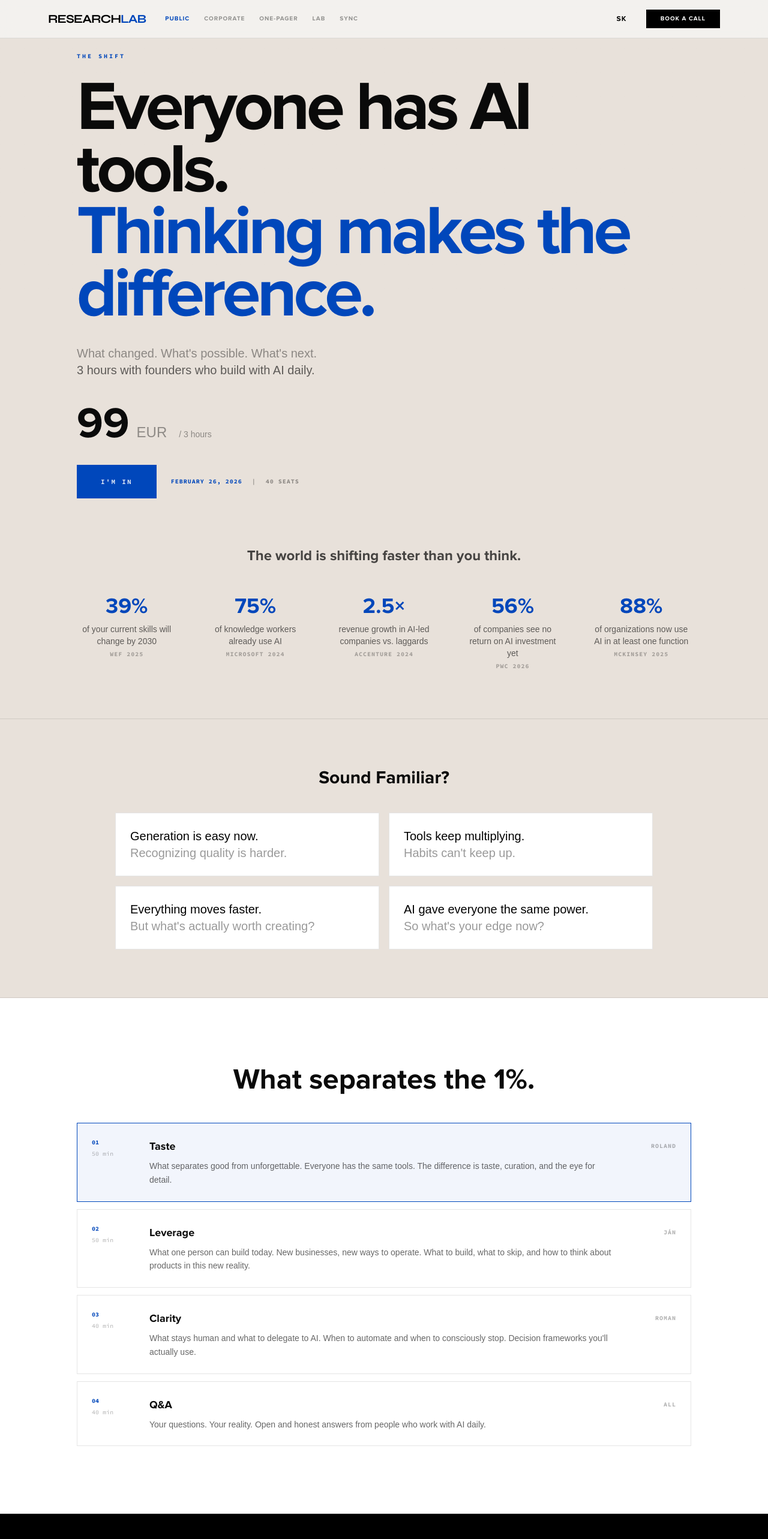
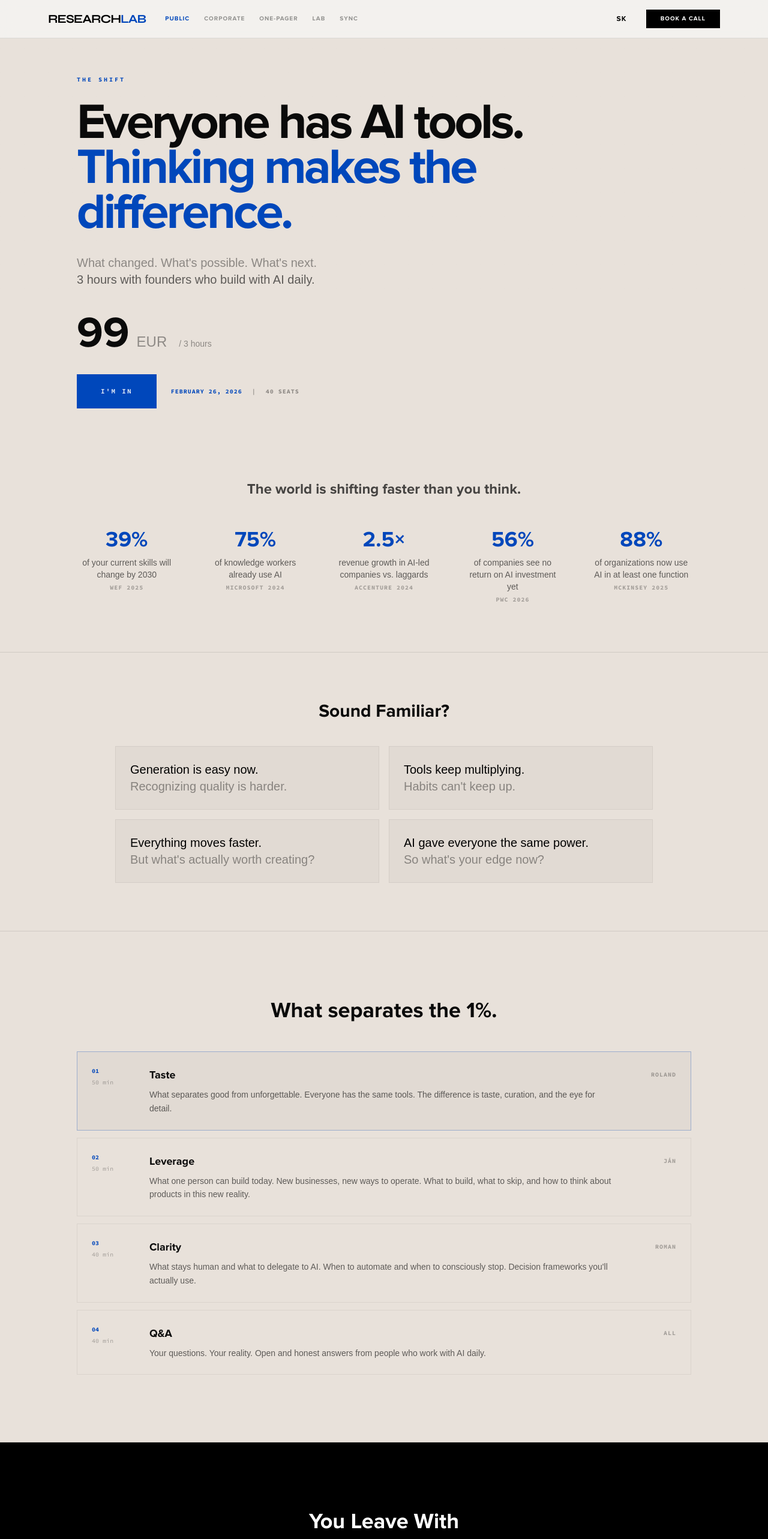
Before and after one commit to princeofwellness/researchlab, a Next.js app: page /public in a window 1280 px wide. Shown: the top 2566 px of the page at 60% size. Built offline with nearby package versions, Linux system fonts and the light colour scheme; a web font is replaced by a local one.

Commit message:
homepage + public: smaller headlines, softer cards, drop hard white/blue sections

```diff
--- a/src/app/page.tsx
+++ b/src/app/page.tsx
@@ -137,7 +137,7 @@ export default function HomePage() {
                         initial={{ opacity: 0, y: 30 }}
                         animate={{ opacity: 1, y: 0 }}
                         transition={{ delay: 0.1 }}
-                        className="font-bold text-[13vw] md:text-[9vw] leading-[0.9] tracking-tighter"
+                        className="font-bold text-[10vw] md:text-[6.5vw] leading-[0.9] tracking-tighter"
                     >
                         {t.hero.title.line1}<br />
                         <span className="text-[#0047BB]">{t.hero.title.line2}</span>
--- a/src/app/public/page.tsx
+++ b/src/app/public/page.tsx
@@ -317,7 +317,7 @@ export default function PublicSessionsPage() {
                         initial={{ opacity: 0, y: 30 }}
                         animate={{ opacity: 1, y: 0 }}
                         transition={{ delay: 0.1 }}
-                        className="font-bold text-[13vw] md:text-[9vw] leading-[0.9] tracking-tighter mb-8"
+                        className="font-bold text-[10vw] md:text-[6.5vw] leading-[0.9] tracking-tighter mb-8"
                     >
                         {t.hero.title.line1}<br />
                         <span className="text-[#0047BB]">{t.hero.title.line2}</span>
@@ -418,7 +418,7 @@ export default function PublicSessionsPage() {
                                 whileInView={{ opacity: 1, y: 0 }}
                                 viewport={{ once: true }}
                                 transition={{ delay: i * 0.1 }}
-                                className="p-6 border border-black/10 bg-white"
+                                className="p-6 border border-black/[0.06] bg-black/[0.03]"
                             >
                                 <p className="text-lg md:text-xl font-medium text-black">{card.headline}</p>
                                 <p className="text-lg md:text-xl text-black/40">{card.subline}</p>
@@ -428,10 +428,10 @@ export default function PublicSessionsPage() {
                 </div>
             </section>
 
-            <section className="py-20 md:py-28 px-6 md:px-12 bg-white border-b border-black/10">
+            <section className="py-20 md:py-28 px-6 md:px-12 border-b border-black/10">
                 <div className="max-w-5xl mx-auto">
                     <div className="mb-12 text-center">
-                        <h2 className="font-bold text-4xl md:text-5xl">
+                        <h2 className="font-bold text-3xl md:text-4xl">
                             {t.session.title}
                         </h2>
                         <p className="text-lg text-[#0047BB] mt-2">{t.session.subtitle}</p>
@@ -448,8 +448,8 @@ export default function PublicSessionsPage() {
                                 className={cn(
                                     "flex flex-col md:flex-row gap-4 p-5 md:p-6 border transition-all",
                                     i === 0
-                                        ? "border-[#0047BB] bg-[#0047BB]/5"
-                                        : "border-black/10 hover:border-[#0047BB]/30"
+                                        ? "border-[#0047BB]/30 bg-black/[0.03]"
+                                        : "border-black/[0.06] hover:border-[#0047BB]/20"
                                 )}
                             >
                                 <div className="flex md:flex-col items-center md:items-start gap-3 md:gap-1 md:w-20 shrink-0">
@@ -485,15 +485,15 @@ export default function PublicSessionsPage() {
                 </div>
             </section>
 
-            <section className="py-20 md:py-28 px-6 md:px-12 bg-[#0047BB] text-white">
+            <section className="py-20 md:py-28 px-6 md:px-12 bg-black text-white">
                 <div className="max-w-5xl mx-auto">
                     <div className="text-center mb-12">
-                        <h2 className="font-bold text-4xl md:text-5xl mb-2">{t.founders.title}</h2>
-                        <p className="text-white/60">{t.founders.subtitle}</p>
+                        <h2 className="font-bold text-3xl md:text-4xl mb-2">{t.founders.title}</h2>
+                        <p className="text-white/40">{t.founders.subtitle}</p>
                     </div>
                     <div className="grid grid-cols-1 md:grid-cols-3 gap-4">
                         {t.founders.cards.map((card: any, i: number) => (
-                            <div key={i} className="p-6 border border-white/20 bg-white/5 hover:bg-white/10 transition-all">
+                            <div key={i} className="p-6 border border-white/10 hover:border-white/20 transition-all">
                                 <h4 className="text-xl font-bold">{card.name}</h4>
                                 <p className="text-[10px] font-bold uppercase tracking-widest text-white/50 mt-1 font-code-brand">{card.role}</p>
                                 <p className="text-[10px] text-white/30 mb-4 font-code-brand">{card.company}</p>
@@ -513,12 +513,12 @@ export default function PublicSessionsPage() {
                 </div>
             </section>
 
-            <section className="py-20 md:py-28 px-6 md:px-12 bg-white">
+            <section className="py-20 md:py-28 px-6 md:px-12">
                 <div className="max-w-3xl mx-auto">
                     <h2 className="font-bold text-3xl text-center mb-10">{t.faq.title}</h2>
                     <div className="space-y-2 mb-12">
                         {t.faq.items.map((item: any, i: number) => (
-                            <div key={i} className="border border-black/10">
+                            <div key={i} className="border border-black/[0.06]">
                                 <button
                                     onClick={() => setFaqOpen(faqOpen === i ? null : i)}
                                     className="w-full px-5 py-4 flex justify-between items-center text-left hover:bg-black/5 transition-colors"
```
